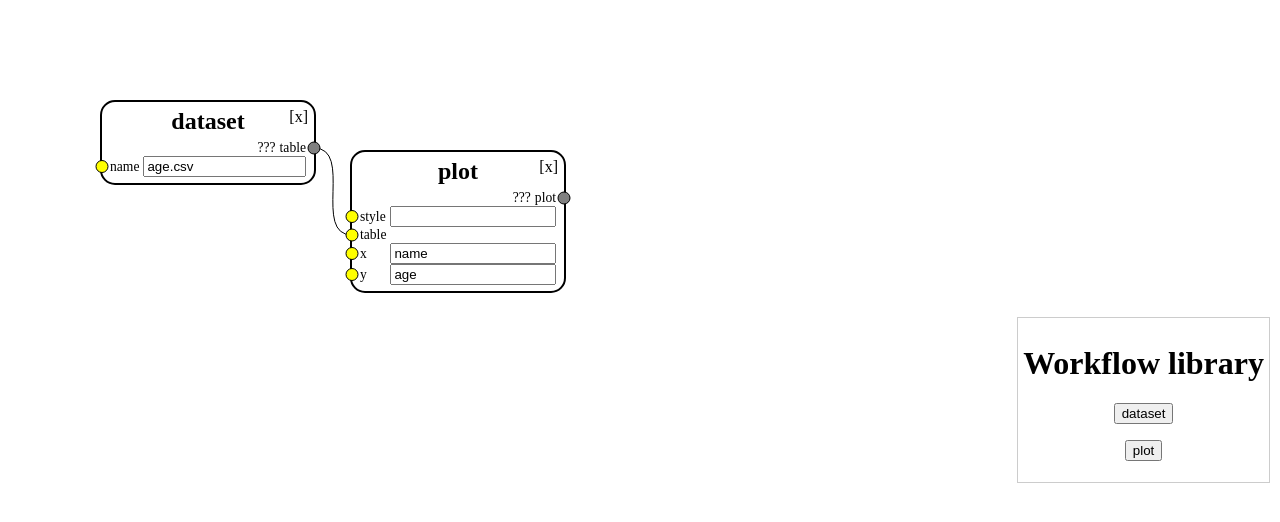
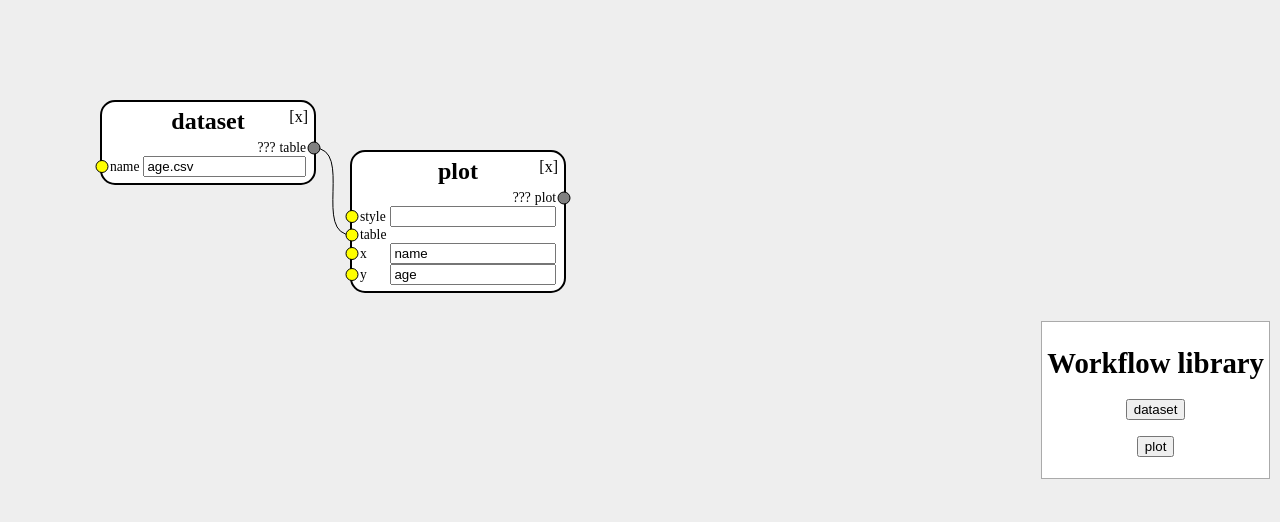
Before and after one commit to remram44/cacheflow, a Vue app in the folder ui/: page / in a window 1280 px wide. Shown: the top 522 px of the page. Built offline with nearby package versions, Linux system fonts and the light colour scheme.

Commit message:
Tiny style improvements

```diff
--- a/ui/src/App.vue
+++ b/ui/src/App.vue
@@ -17,7 +17,7 @@ import Library from './components/Library.vue'
 import { uuid4 } from './utils.js'
 
 export default {
-  name: 'app',
+  name: 'App',
   data: function() {
     return {
       workflow: {
--- a/ui/src/components/Canvas.vue
+++ b/ui/src/components/Canvas.vue
@@ -31,6 +31,7 @@ import Connection from './Connection.vue'
 import { sortByKey } from '../utils.js'
 
 export default {
+  name: 'Canvas',
   props: ['workflow'],
   data: function() {
     return {
@@ -130,6 +131,7 @@ div.canvas {
   position: absolute;
   width: 100%;
   height: 100%;
+  background-color: #eee;
 }
 
 svg.canvas {
--- a/ui/src/components/Connection.vue
+++ b/ui/src/components/Connection.vue
@@ -4,6 +4,7 @@
 
 <script>
 export default {
+  name: 'Connection',
   props: ['connection'],
   computed: {
     path: function() {
--- a/ui/src/components/Library.vue
+++ b/ui/src/components/Library.vue
@@ -13,6 +13,7 @@
 
 <script>
 export default {
+  name: 'Library',
   data: function() {
     return {
       components: [
@@ -56,8 +57,13 @@ export default {
 }
 
 .library>div>div {
-  border: 1px solid #ccc;
+  border: 1px solid #aaa;
   padding: 5px;
+  background-color: white;
+}
+
+.library h1 {
+  font-size: 1.8rem;
 }
 
 .library p {
--- a/ui/src/components/Port.vue
+++ b/ui/src/components/Port.vue
@@ -7,6 +7,7 @@
 
 <script>
 export default {
+  name: 'Port',
   props: ['port'],
 }
 </script>
```
